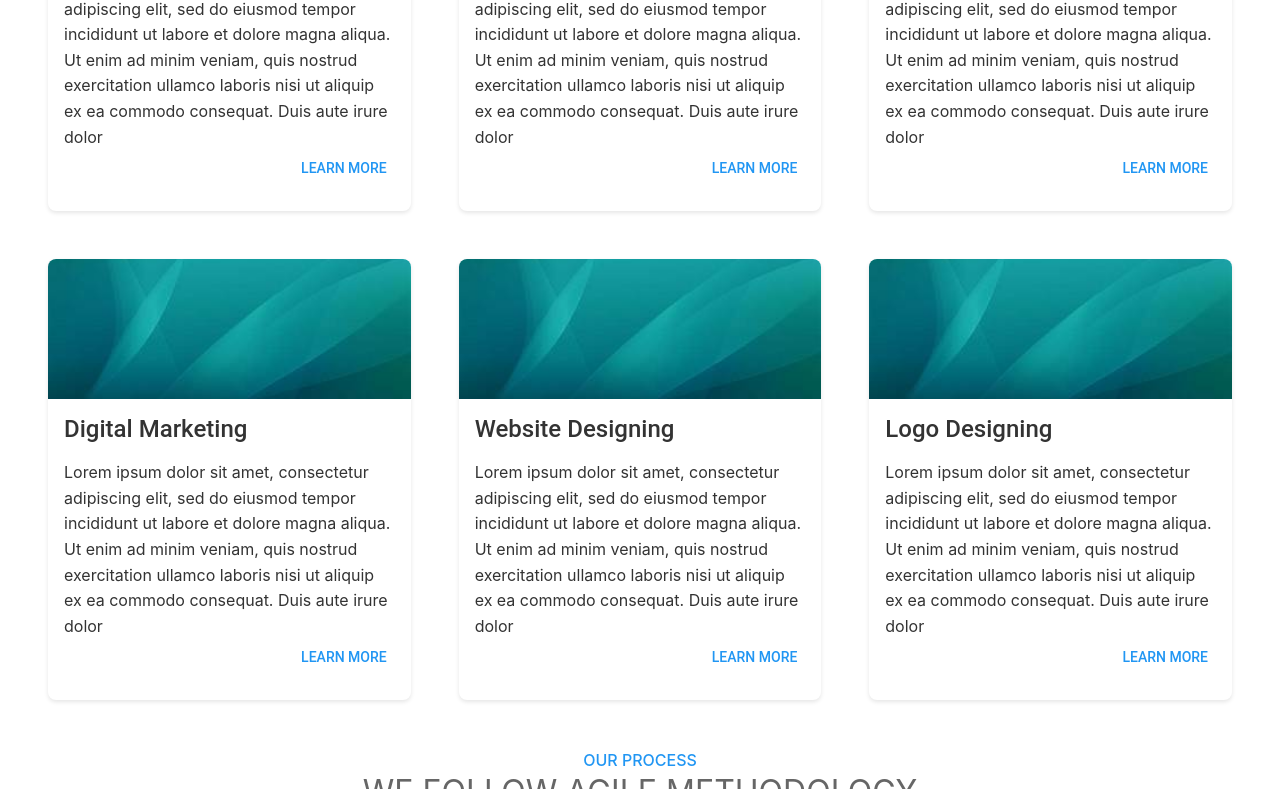
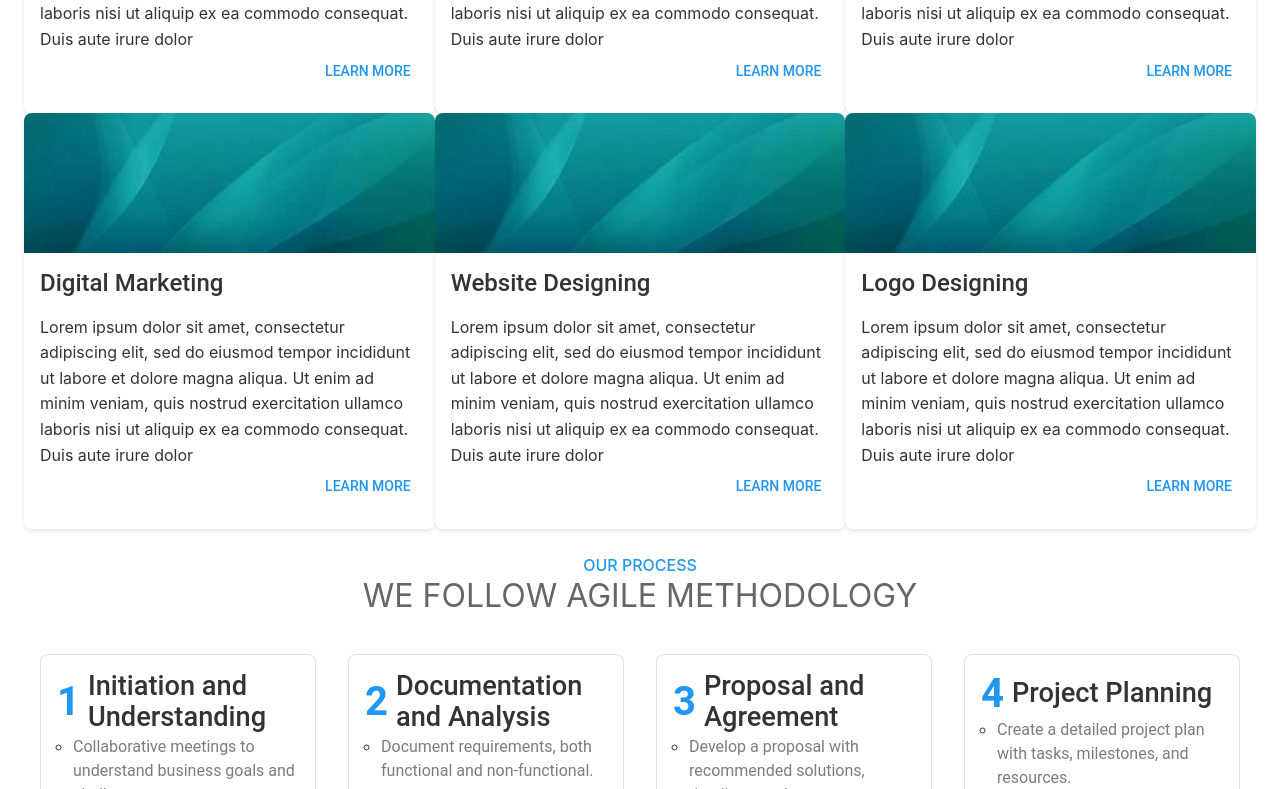
Before and after one commit to Shubhankardev90/techingivo, a Next.js app: page / in a window 1280 px wide. Shown: the part 1011-1800 px from the top of the page. Built offline with nearby package versions, Linux system fonts and the light colour scheme.

Commit message:
services padding fixed

```diff
--- a/src/components/Services.js
+++ b/src/components/Services.js
@@ -12,7 +12,7 @@ const Services = () => {
             {
                 services.map(
                     (service, key)=>(
-                        <Grid item xl={3} lg={4} md={6} sm={6} xs={12}  padding={3} key={key}>
+                        <Grid item xl={3} lg={4} md={6} sm={6} xs={12}  padding={{lg:'3', md:'3', sm:'1'}} key={key}>
                             <FeatureCard name={service.name} icon={service.icon}  description={service.description} link={service.link} key={key} />
                         </Grid>
                     ))
--- a/src/pages/index.js
+++ b/src/pages/index.js
@@ -107,9 +107,7 @@ const Home = () => {
         <Header />
       </Box>
       <Hero/>
-      <Box mt={4}>
       <Services />
-      </Box>
       <SectionHeading mainHeading="Our Process" description="We follow agile methodology" />
       <Grid container px={3} mb={3}>
         {
--- a/src/theme.js
+++ b/src/theme.js
@@ -61,7 +61,7 @@ const Theme = createTheme({
       fontSize:'2rem',
       display:'block',
       marginTop:'-0.5rem',
-      marginBottom:'2rem',
+      marginBottom:'1rem',
       '@media (max-width: 650px)':{
         fontSize:'1.5rem'
       }
```
